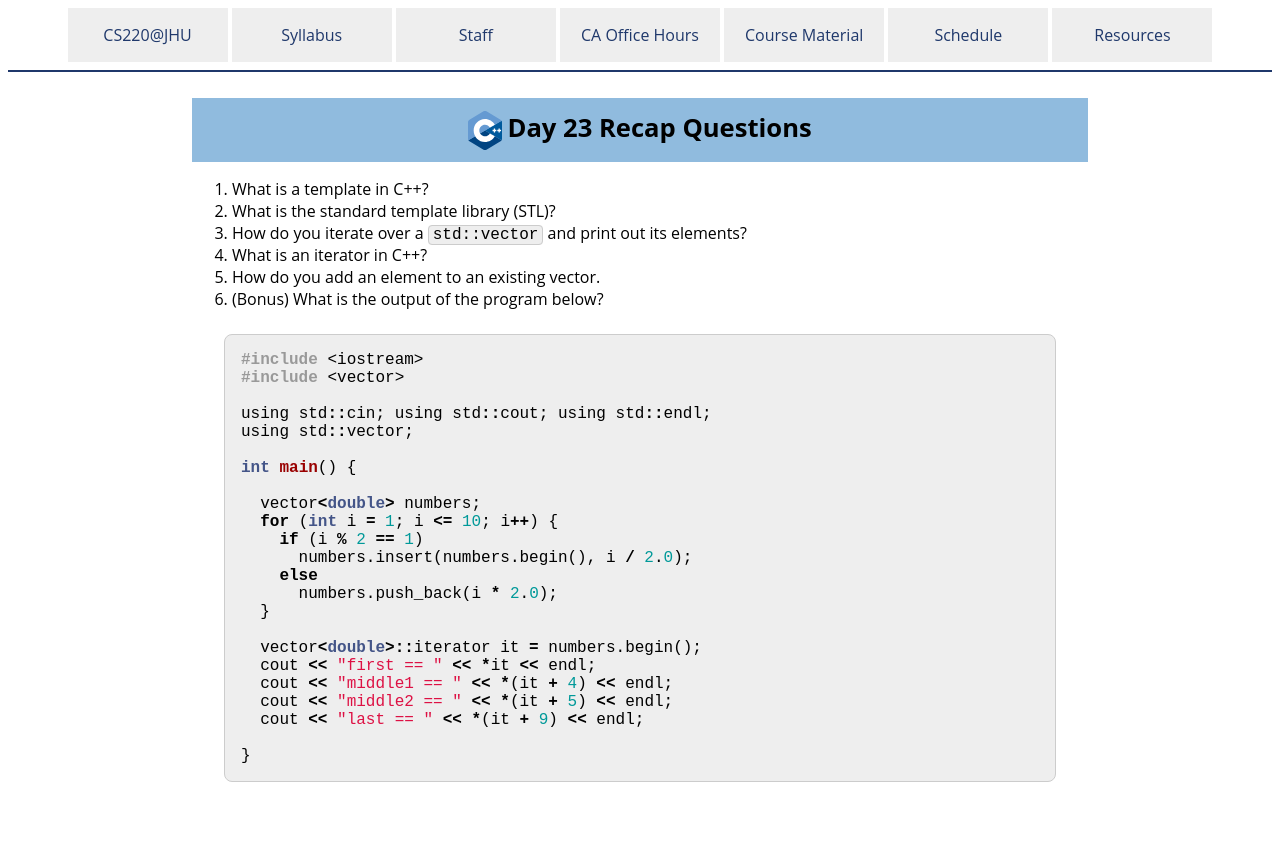
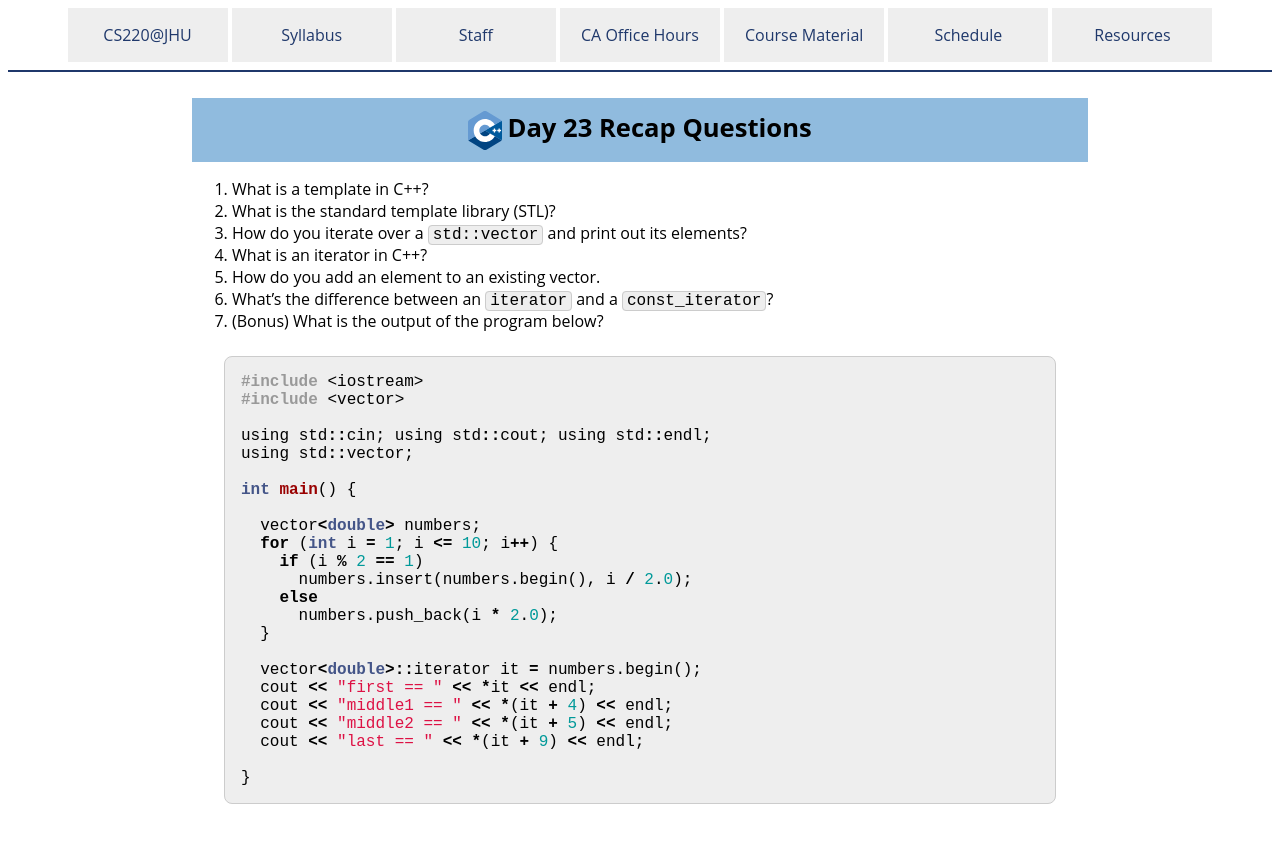
Before and after one commit to jhu-ip/cs220-f24, a Jekyll site: the page built from questions/day23.md, in a window 1280 px wide. Shown: the top 843 px of the page. Built offline with Jekyll 4.4.1, drawn with Linux system fonts in a browser that asks for light colours.

Commit message:
fixed racap qs

````diff
--- a/questions/day23.md
+++ b/questions/day23.md
@@ -8,7 +8,8 @@ reference solutions:
   3. "for( int i=0 ; i<v.size() ; i++ ) std::cout << v[i] << std::endl;" or " for( vector<type>::iterator it=v.begin() ; it!=v.end ; it++ ) std::cout << *it << std::endl;
   4. A clever pointer that knows how to move over the components of a data structure (e.g. supports increment and dereferencing).
   5. Use the push_back method.
-  6. "first == 4.5  middle1 == 0.5   middle2 == 4  last == 20"  (separate lines)
+  6. With a const_iterator, you are not allowed to change the contents.
+  7. "first == 4.5  middle1 == 0.5   middle2 == 4  last == 20"  (separate lines)
 ---
 
 1. What is a template in C++?
@@ -16,7 +17,8 @@ reference solutions:
 3. How do you iterate over a `std::vector` and print out its elements?
 4. What is an iterator in C++?
 5. How do you add an element to an existing vector.
-6. (Bonus) What is the output of the program below?
+6. What's the difference between an `iterator` and a `const_iterator`?
+7. (Bonus) What is the output of the program below?
 
 ```c
 #include <iostream>
````
